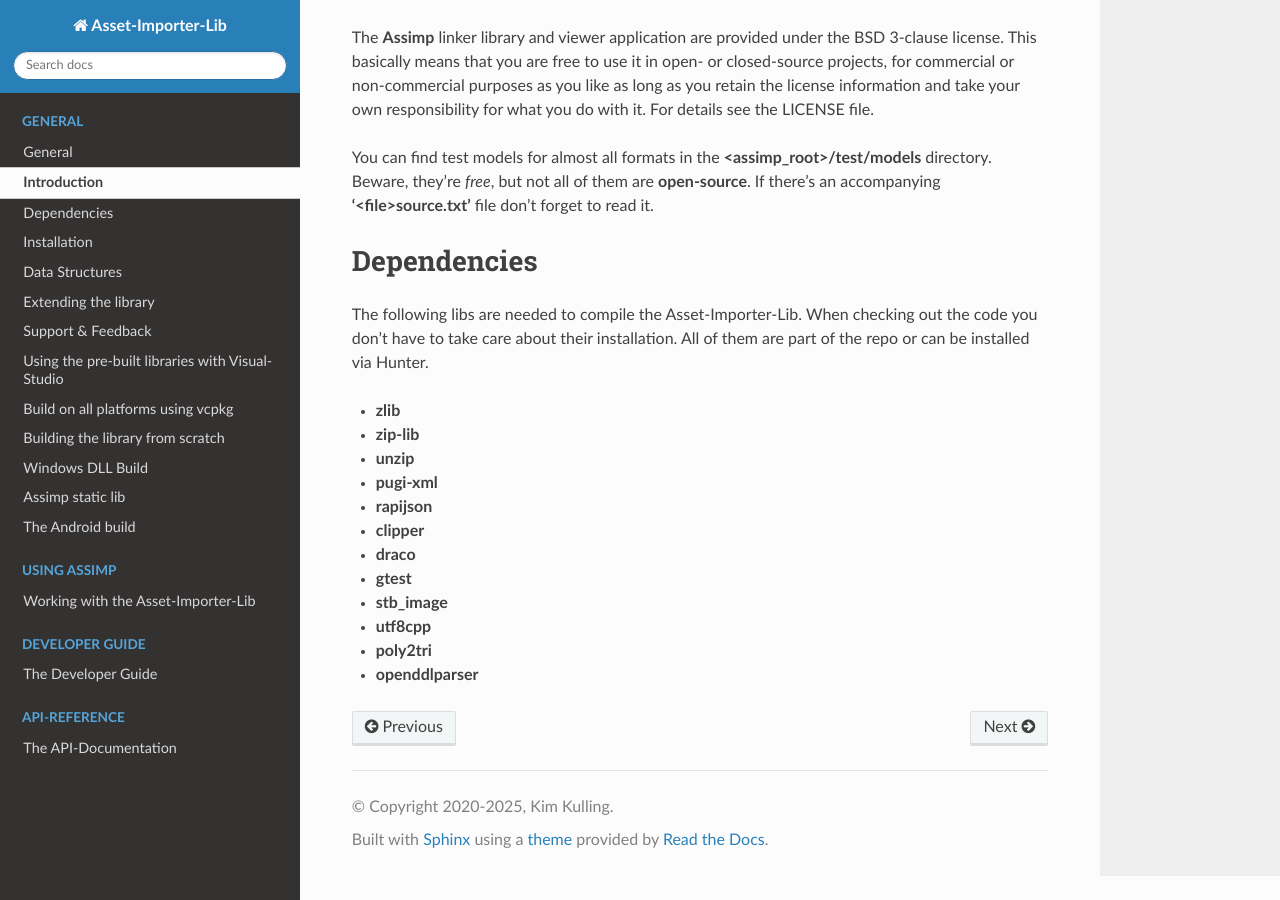
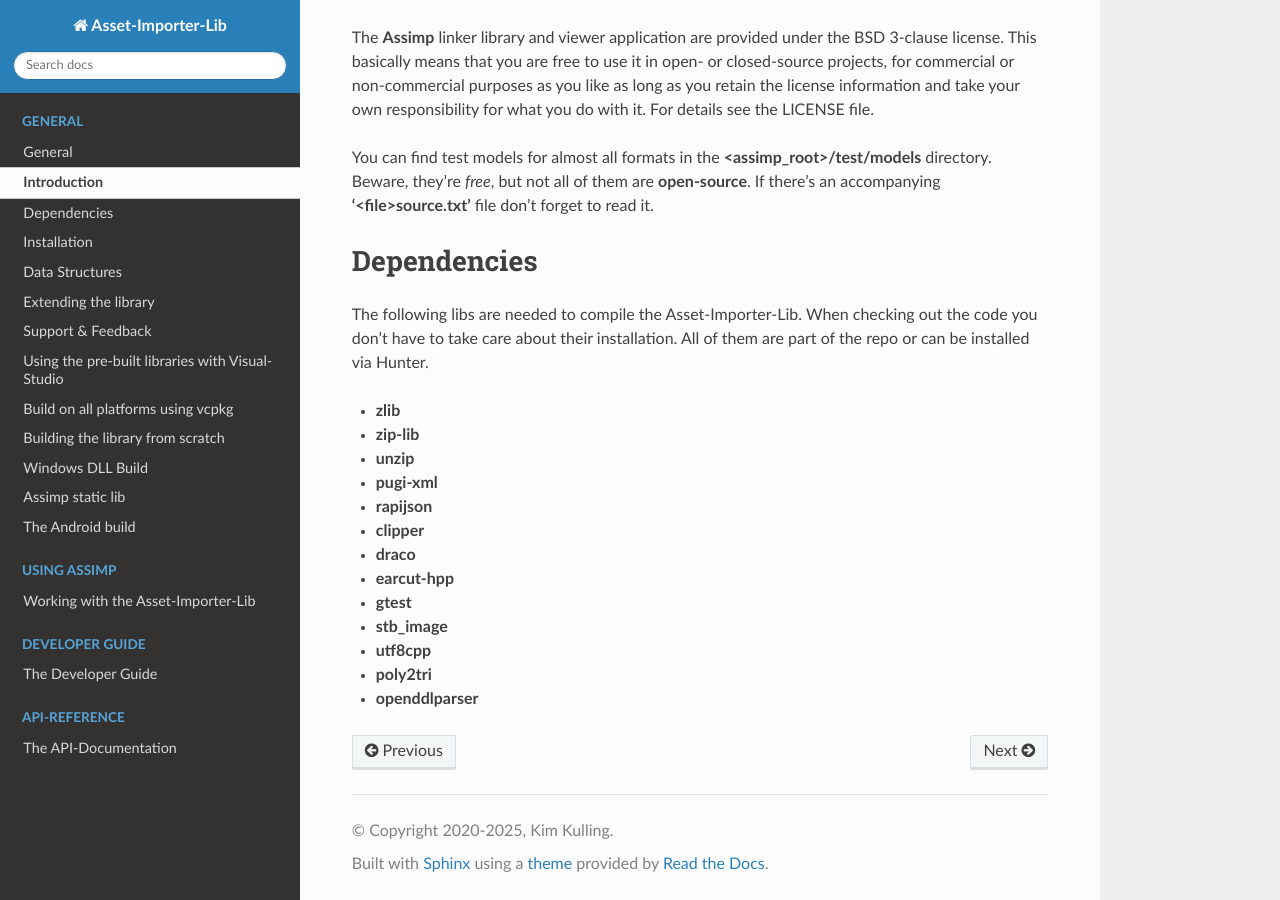
Before and after one commit to assimp/assimp-docs, a Sphinx documentation site: the page built from source/about/introduction.rst, in a window 1280 px wide and 900 px high, scrolled down 2354 px. Built offline with Sphinx 7.4.7 and the Read the Docs theme 3.1.0, drawn with Linux system fonts in a browser that asks for light colours.

Commit message:
Update introduction.rst

```diff
--- a/source/about/introduction.rst
+++ b/source/about/introduction.rst
@@ -103,6 +103,7 @@
 * **rapijson**
 * **clipper**
 * **draco**
+* **earcut-hpp**
 * **gtest**
 * **stb_image**
 * **utf8cpp**
```
